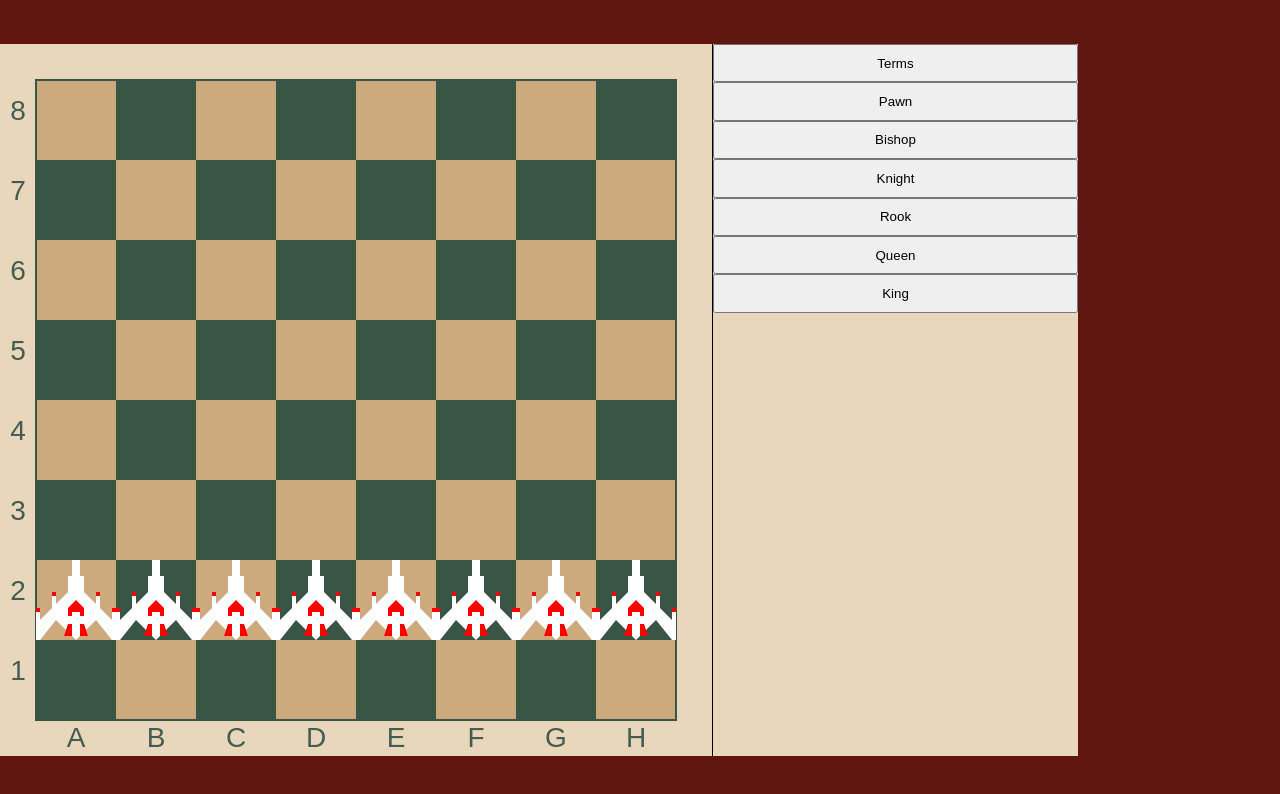
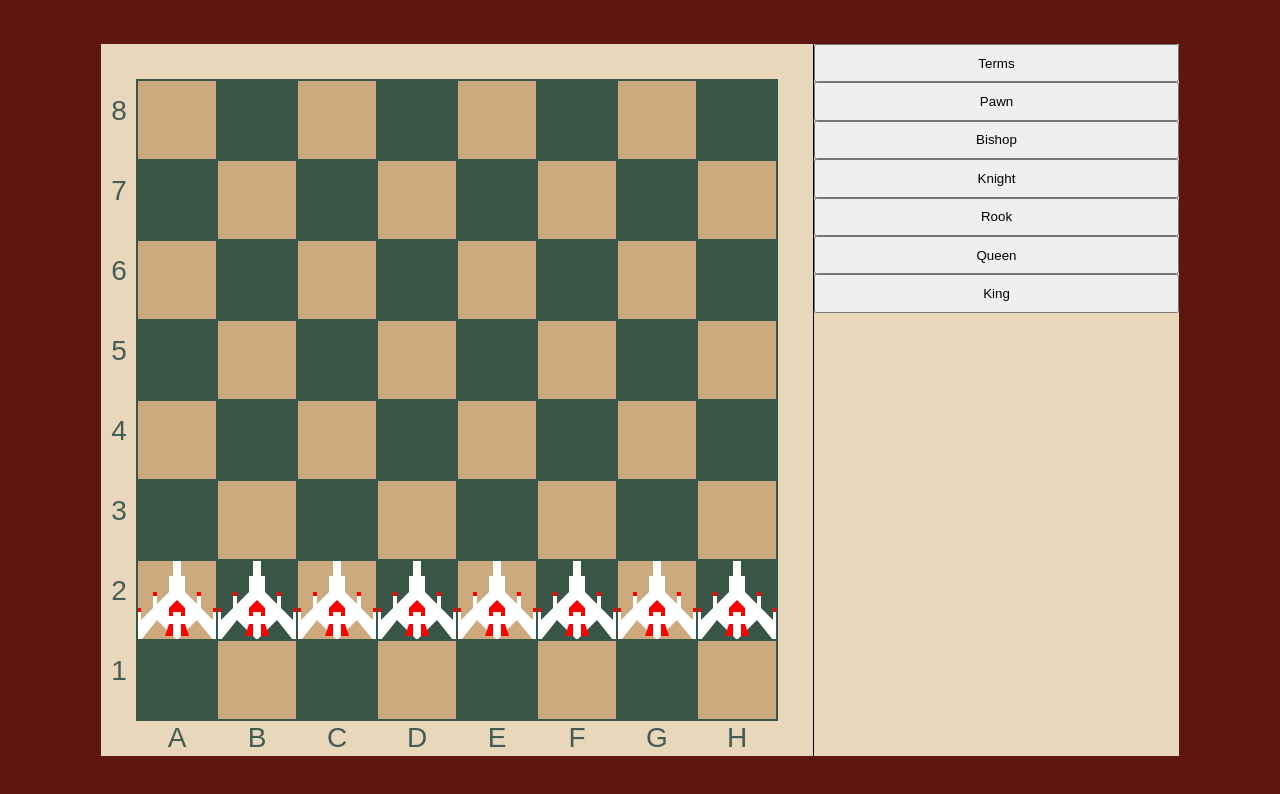
Before and after one commit to SmKou/shooters-chess, a website built with Vite: page index.html in a window 1280 px wide. Built offline with nearby package versions, Linux system fonts and the light colour scheme.

Commit message:
Center and add outlines

```diff
--- a/main.js
+++ b/main.js
@@ -47,6 +47,15 @@ const draw_board = () => {
     ui.ctx.lineWidth = 2
     ui.ctx.strokeStyle = green
     ui.ctx.strokeRect(edge, edge, ui.squ * 8, ui.squ * 8)
+}
+
+const draw_squares = () => {
+    ui.strokeStyle = green
+    for (let i = 0; i < max_squ ** 2; ++i) {
+        const x = edge + (i % max_squ) * ui.squ
+        const y = edge + Math.floor(i / max_squ) * ui.squ
+        ui.ctx.strokeRect(x, y, ui.squ, ui.squ)
+    }
 }
 
 const draw_starship = ({ x, y }, clr) => {
@@ -138,6 +147,7 @@ size_canvas()
 draw_board()
 for (let i = 1; i <= 8; ++i)
     draw_starship({ x: i, y: 2 }, '#fff')
+draw_squares()
 
 let timeout;
 window.addEventListener('resize', () => {
--- a/style.css
+++ b/style.css
@@ -4,9 +4,9 @@ body {
     width: 100vw;
     height: 100vh;
     margin: 0;
-    padding: auto;
     display: flex;
-    place-items: center;
+    justify-content: center;
+    align-items: center;
     background: #5f1510;
 }
 
```
